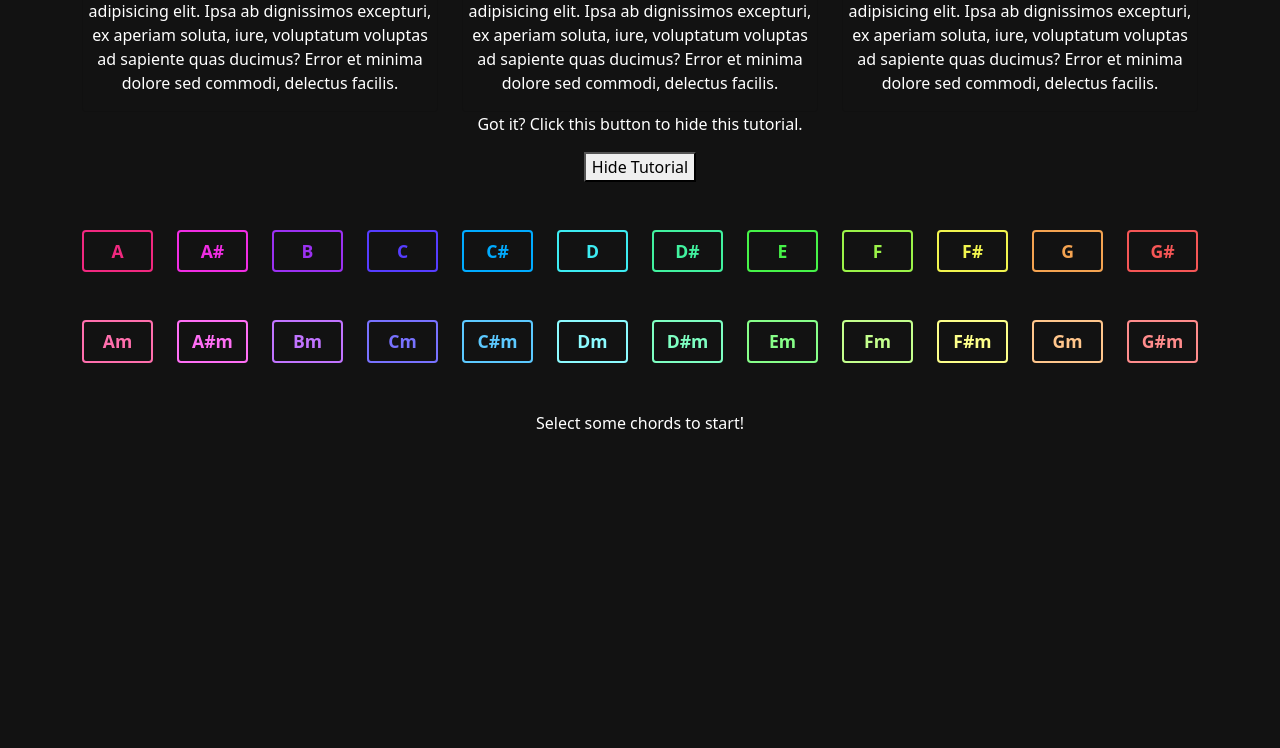
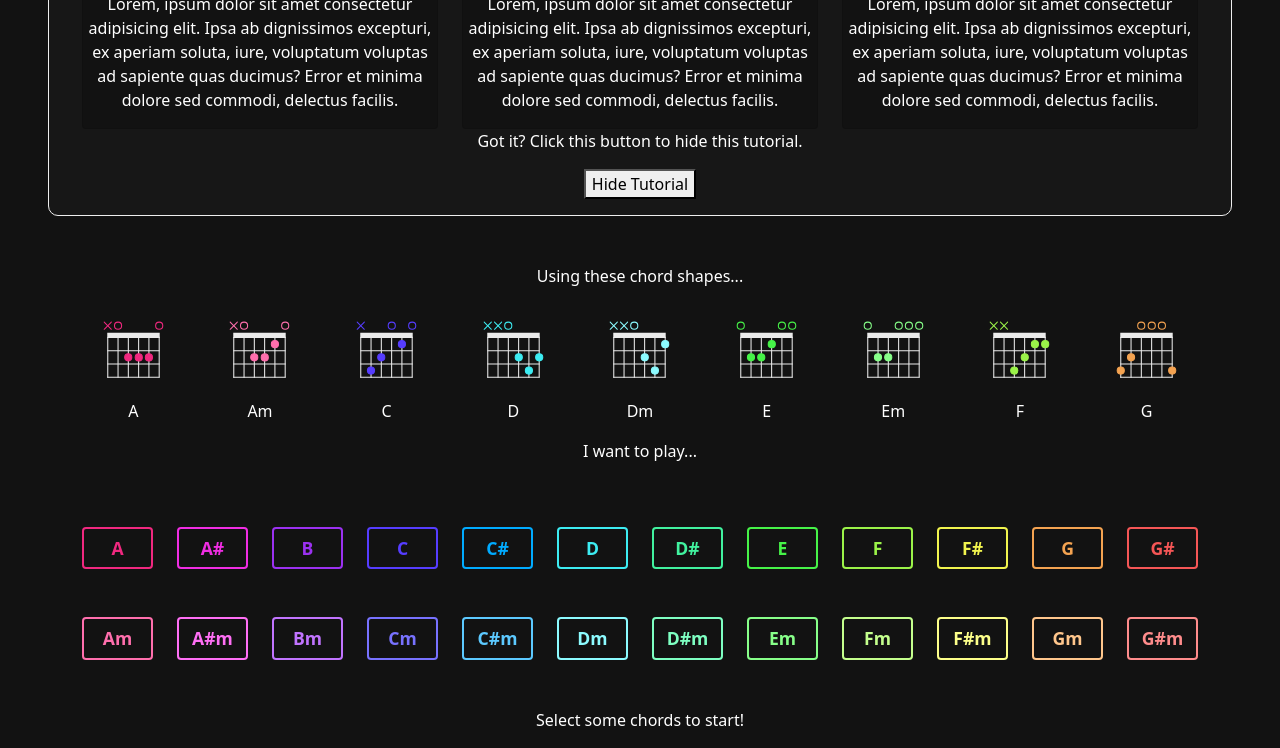
Before and after one commit to lmjh/capo-search-app, a plain HTML site: page index.html in a window 1280 px wide. Shown: the part 359-1107 px from the top of the page. Before the commit the page ends 810 px from the top, so only its background shows below. Drawn offline with nearby package versions, Linux system fonts and the light colour scheme.

Commit message:
Add open chord diagram section

```diff
--- a/assets/css/style.css
+++ b/assets/css/style.css
@@ -34,6 +34,20 @@ body, .card {
 }
 
 p, h1, h2 {
+    color: var(--color-font);
+}
+
+/* ---------- WELCOME SECTION STYLES ---------- */
+
+.welcome-box {
+    border: 1px solid #eeeeee;
+    border-radius: 10px;
+    background-color: #171717;
+}
+
+/* ---------- CHORD DIAGRAM SECTION STYLES ---------- */
+
+.chord-name {
     color: var(--color-font);
 }
 
--- a/index.html
+++ b/index.html
@@ -22,13 +22,15 @@
         </div>
     </header>
     <section id="welcome">
-        <div class="container mt-5">
+        <div class="welcome-box m-5">
+            <div class="container mt-3">
                 <div class="row">
                     <div class="col-2"></div>
                     <div class="col-8 text-center">
                         <h2>What is Capo Search?</h2>
                         <p>Lorem ipsum dolor sit amet consectetur adipisicing elit. Praesentium amet dolor harum, ab
-                        deserunt itaque? Inventore facere reprehenderit magni exercitationem ratione provident possimus
+                            deserunt itaque? Inventore facere reprehenderit magni exercitationem ratione provident
+                            possimus
                             suscipit, praesentium rerum cum quibusdam quidem sit?</p>
                     </div>
                     <div class="col-2"></div>
@@ -43,22 +45,28 @@
                 <div class="row">
                     <div class="col-12 col-md-4">
                         <div class="card text-center">
-                        <p>Lorem, ipsum dolor sit amet consectetur adipisicing elit. Ipsa ab dignissimos excepturi, ex
-                            aperiam soluta, iure, voluptatum voluptas ad sapiente quas ducimus? Error et minima dolore
+                            <p>Lorem, ipsum dolor sit amet consectetur adipisicing elit. Ipsa ab dignissimos excepturi,
+                                ex
+                                aperiam soluta, iure, voluptatum voluptas ad sapiente quas ducimus? Error et minima
+                                dolore
                                 sed commodi, delectus facilis.</p>
                         </div>
                     </div>
                     <div class="col-12 col-md-4">
                         <div class="card text-center">
-                        <p>Lorem, ipsum dolor sit amet consectetur adipisicing elit. Ipsa ab dignissimos excepturi, ex
-                            aperiam soluta, iure, voluptatum voluptas ad sapiente quas ducimus? Error et minima dolore
+                            <p>Lorem, ipsum dolor sit amet consectetur adipisicing elit. Ipsa ab dignissimos excepturi,
+                                ex
+                                aperiam soluta, iure, voluptatum voluptas ad sapiente quas ducimus? Error et minima
+                                dolore
                                 sed commodi, delectus facilis.</p>
                         </div>
                     </div>
                     <div class="col-12 col-md-4">
                         <div class="card text-center">
-                        <p>Lorem, ipsum dolor sit amet consectetur adipisicing elit. Ipsa ab dignissimos excepturi, ex
-                            aperiam soluta, iure, voluptatum voluptas ad sapiente quas ducimus? Error et minima dolore
+                            <p>Lorem, ipsum dolor sit amet consectetur adipisicing elit. Ipsa ab dignissimos excepturi,
+                                ex
+                                aperiam soluta, iure, voluptatum voluptas ad sapiente quas ducimus? Error et minima
+                                dolore
                                 sed commodi, delectus facilis.</p>
                         </div>
                     </div>
@@ -70,7 +78,7 @@
                     </div>
                     <div class="col-2"></div>
                 </div>
-            <div class="row">
+                <div class="row mb-3">
                     <div class="col-4"></div>
                     <div class="col-4 text-center">
                         <button>Hide Tutorial</button>
@@ -78,9 +86,89 @@
                     <div class="col-4"></div>
                 </div>
             </div>
+        </div>
     </section>
     <section id="capo-search">
         <div class="container">
+            <div class="row">
+                <div class="col-2"></div>
+                <div class="col-8 text-center">
+                    <p>Using these chord shapes...</p>
+                </div>
+                <div class="col-2"></div>
+            </div>
+            <div class="row text-center">
+                <div class="col-4 col-md-2 col-xl-1 p-3 mx-auto">
+                    <figure>
+                        <img src="assets/images/chord-diagrams/a.svg" alt="A diagram of the A chord">
+                        <figcaption class="visually-hidden">The open A chord.</figcaption>
+                    </figure>
+                    <div class="chord-name">A</div>
+                </div>
+                <div class="col-4 col-md-2 col-xl-1 p-3 mx-auto">
+                    <figure>
+                        <img src="assets/images/chord-diagrams/am.svg" alt="A diagram of the Am chord">
+                        <figcaption class="visually-hidden">The open Am chord.</figcaption>
+                    </figure>
+                    <div class="chord-name">Am</div>
+                </div>
+                <div class="col-4 col-md-2 col-xl-1 p-3 mx-auto">
+                    <figure>
+                        <img src="assets/images/chord-diagrams/c.svg" alt="A diagram of the C chord">
+                        <figcaption class="visually-hidden">The open C chord.</figcaption>
+                    </figure>
+                    <div class="chord-name">C</div>
+                </div>
+                <div class="col-4 col-md-2 col-xl-1 p-3 mx-auto">
+                    <figure>
+                        <img src="assets/images/chord-diagrams/d.svg" alt="A diagram of the D chord">
+                        <figcaption class="visually-hidden">The open D chord.</figcaption>
+                    </figure>
+                    <div class="chord-name">D</div>
+                </div>
+                <div class="col-4 col-md-2 col-xl-1 p-3 mx-auto">
+                    <figure>
+                        <img src="assets/images/chord-diagrams/dm.svg" alt="A diagram of the Dm chord">
+                        <figcaption class="visually-hidden">The open Dm chord.</figcaption>
+                    </figure>
+                    <div class="chord-name">Dm</div>
+                </div>
+                <div class="col-4 col-md-2 col-xl-1 p-3 mx-auto">
+                    <figure>
+                        <img src="assets/images/chord-diagrams/e.svg" alt="A diagram of the E chord">
+                        <figcaption class="visually-hidden">The open E chord.</figcaption>
+                    </figure>
+                    <div class="chord-name">E</div>
+                </div>
+                <div class="col-4 col-md-2 col-xl-1 p-3 mx-auto">
+                    <figure>
+                        <img src="assets/images/chord-diagrams/em.svg" alt="A diagram of the Em chord">
+                        <figcaption class="visually-hidden">The open Em chord.</figcaption>
+                    </figure>
+                    <div class="chord-name">Em</div>
+                </div>
+                <div class="col-4 col-md-2 col-xl-1 p-3 mx-auto">
+                    <figure>
+                        <img src="assets/images/chord-diagrams/f.svg" alt="A diagram of the F chord">
+                        <figcaption class="visually-hidden">The open F chord.</figcaption>
+                    </figure>
+                    <div class="chord-name">F</div>
+                </div>
+                <div class="col-4 col-md-2 col-xl-1 p-3 mx-auto">
+                    <figure>
+                        <img src="assets/images/chord-diagrams/g.svg" alt="A diagram of the G chord">
+                        <figcaption class="visually-hidden">The open G chord.</figcaption>
+                    </figure>
+                    <div class="chord-name">G</div>
+                </div>
+            </div>
+            <div class="row">
+                <div class="col-2"></div>
+                <div class="col-8 text-center">
+                    <p>I want to play...</p>
+                </div>
+                <div class="col-2"></div>
+            </div>
             <div class="row">
                 <div class="col-3 col-md-2 col-lg-1 mt-5 text-center chord-selector">
                     <input type="checkbox" class="btn-check" id="btn-a">
```
Lines whose indentation alone changed are shown as unchanged.
